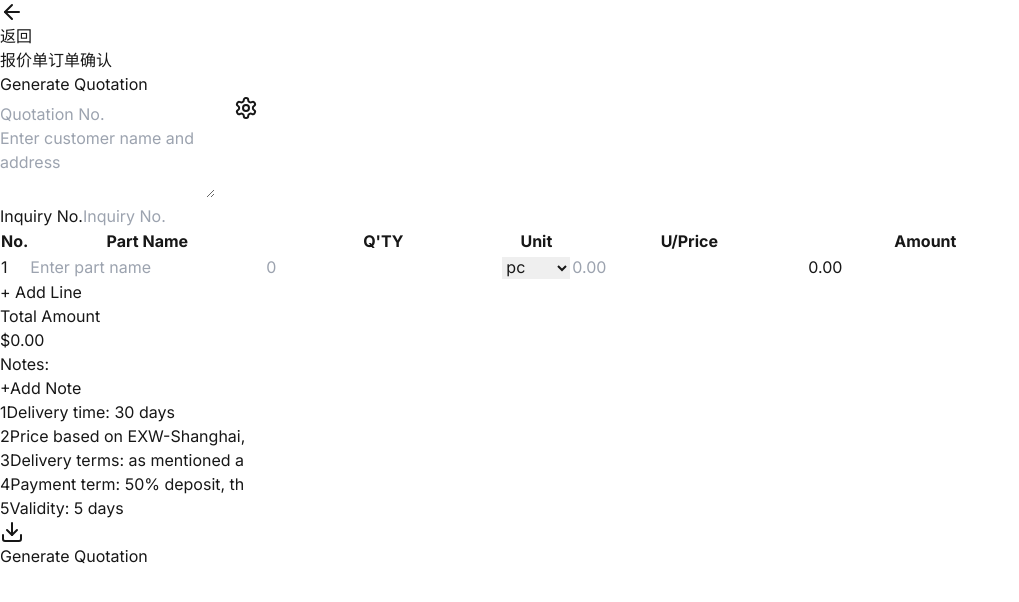
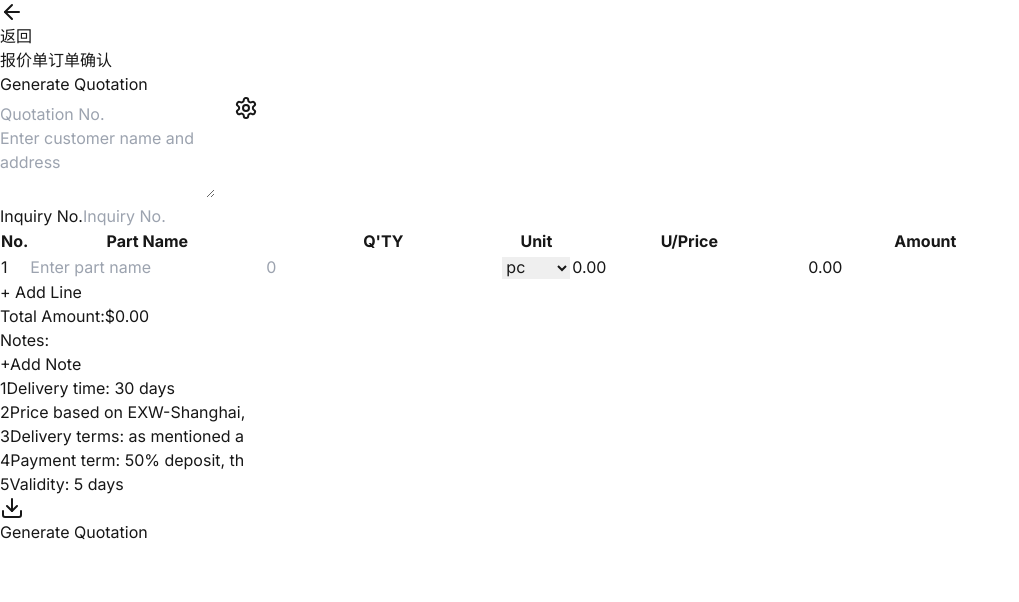
Before and after one commit to itouchgod/appluonet, a Next.js app: page /quotation in a window 1280 px wide. Shown: the top 602 px of the page, without its empty margins (0-1019 px from the left). Built offline with nearby package versions, Linux system fonts and the light colour scheme.

Commit message:
0.3.0.2-quotation

```diff
--- a/src/app/quotation/page.tsx
+++ b/src/app/quotation/page.tsx
@@ -177,10 +177,12 @@ export default function QuotationPage() {
             {/* 生成按钮 */}
             <button
               type="submit"
-              className={primaryButtonClassName}
+              className={`${primaryButtonClassName} mt-8`}
             >
-              <Download className="w-5 h-5" />
-              Generate {activeTab === 'quotation' ? 'Quotation' : 'Order'}
+              <div className="flex items-center gap-2">
+                <Download className="w-4 h-4" />
+                <span>Generate {activeTab === 'quotation' ? 'Quotation' : 'Order'}</span>
+              </div>
             </button>
           </form>
         </div>
--- a/src/components/quotation/ItemsTable.tsx
+++ b/src/components/quotation/ItemsTable.tsx
@@ -1,9 +1,16 @@
 import type { QuotationData, LineItem } from '@/types/quotation';
+import { useState } from 'react';
 
 interface ItemsTableProps {
   data: QuotationData;
   onChange: (data: QuotationData) => void;
 }
+
+const currencySymbols: Record<'USD' | 'EUR' | 'CNY', string> = {
+  USD: '$',
+  EUR: '€',
+  CNY: '¥'
+};
 
 const tableClassName = `overflow-x-auto rounded-2xl
   border border-gray-200/30 dark:border-gray-700/30
@@ -41,6 +48,9 @@ const selectClassName = `${inputClassName}
   pr-8`;
 
 export function ItemsTable({ data, onChange }: ItemsTableProps) {
+  const [editingUnitPrice, setEditingUnitPrice] = useState<string>('');
+  const [editingUnitPriceIndex, setEditingUnitPriceIndex] = useState<number | null>(null);
+
   const addLineItem = () => {
     onChange({
       ...data,
@@ -122,7 +132,7 @@ export function ItemsTable({ data, onChange }: ItemsTableProps) {
                     value={item.partName}
                     onChange={e => updateLineItem(index, 'partName', e.target.value)}
                     placeholder="Enter part name"
-                    className={inputClassName}
+                    className={`${inputClassName} text-center`}
                   />
                 </td>
                 {data.showDescription && (
@@ -132,7 +142,7 @@ export function ItemsTable({ data, onChange }: ItemsTableProps) {
                       value={item.description || ''}
                       onChange={e => updateLineItem(index, 'description', e.target.value)}
                       placeholder="Enter description"
-                      className={inputClassName}
+                      className={`${inputClassName} text-center`}
                     />
                   </td>
                 )}
@@ -153,7 +163,7 @@ export function ItemsTable({ data, onChange }: ItemsTableProps) {
                       const unit = item.quantity <= 1 ? baseUnit : `${baseUnit}s`;
                       updateLineItem(index, 'unit', unit);
                     }}
-                    className={selectClassName}
+                    className={`${selectClassName} text-center`}
                   >
                     <option value="pc">pc{item.quantity > 1 ? 's' : ''}</option>
                     <option value="set">set{item.quantity > 1 ? 's' : ''}</option>
@@ -162,10 +172,28 @@ export function ItemsTable({ data, onChange }: ItemsTableProps) {
                 </td>
                 <td className={tableCellClassName}>
                   <input
-                    type="number"
-                    value={item.unitPrice || ''}
-                    onChange={e => updateLineItem(index, 'unitPrice', Number(e.target.value))}
-                    placeholder="0.00"
+                    type="text"
+                    inputMode="decimal"
+                    value={editingUnitPriceIndex === index ? editingUnitPrice : (item.unitPrice.toFixed(2))}
+                    onChange={e => {
+                      const value = e.target.value;
+                      // 允许输入数字、小数点和空值
+                      if (/^[0-9]*\.?[0-9]*$/.test(value)) {
+                        setEditingUnitPrice(value);
+                        if (value) {
+                          updateLineItem(index, 'unitPrice', parseFloat(value) || 0);
+                        }
+                      }
+                    }}
+                    onFocus={e => {
+                      setEditingUnitPriceIndex(index);
+                      setEditingUnitPrice(item.unitPrice.toString());
+                      e.target.select();
+                    }}
+                    onBlur={() => {
+                      setEditingUnitPriceIndex(null);
+                      setEditingUnitPrice('');
+                    }}
                     className={`${numberInputClassName} text-right`}
                   />
                 </td>
@@ -184,7 +212,7 @@ export function ItemsTable({ data, onChange }: ItemsTableProps) {
                       value={item.remarks || ''}
                       onChange={e => updateLineItem(index, 'remarks', e.target.value)}
                       placeholder="Enter remarks"
-                      className={inputClassName}
+                      className={`${inputClassName} text-center`}
                     />
                   </td>
                 )}
@@ -204,10 +232,12 @@ export function ItemsTable({ data, onChange }: ItemsTableProps) {
         >
           + Add Line
         </button>
-        <div className="text-right">
-          <span className="text-sm text-gray-500">Total Amount</span>
-          <div className="text-xl font-semibold">
-            ${getTotalAmount().toFixed(2)}
+        <div className="text-right mr-4">
+          <div className="flex items-center justify-end gap-4">
+            <span className="text-sm text-gray-500">Total Amount:</span>
+            <span className="text-xl font-semibold w-48 text-right">
+              {currencySymbols[data.currency as 'USD' | 'EUR' | 'CNY']}{getTotalAmount().toFixed(2)}
+            </span>
           </div>
         </div>
       </div>
```
